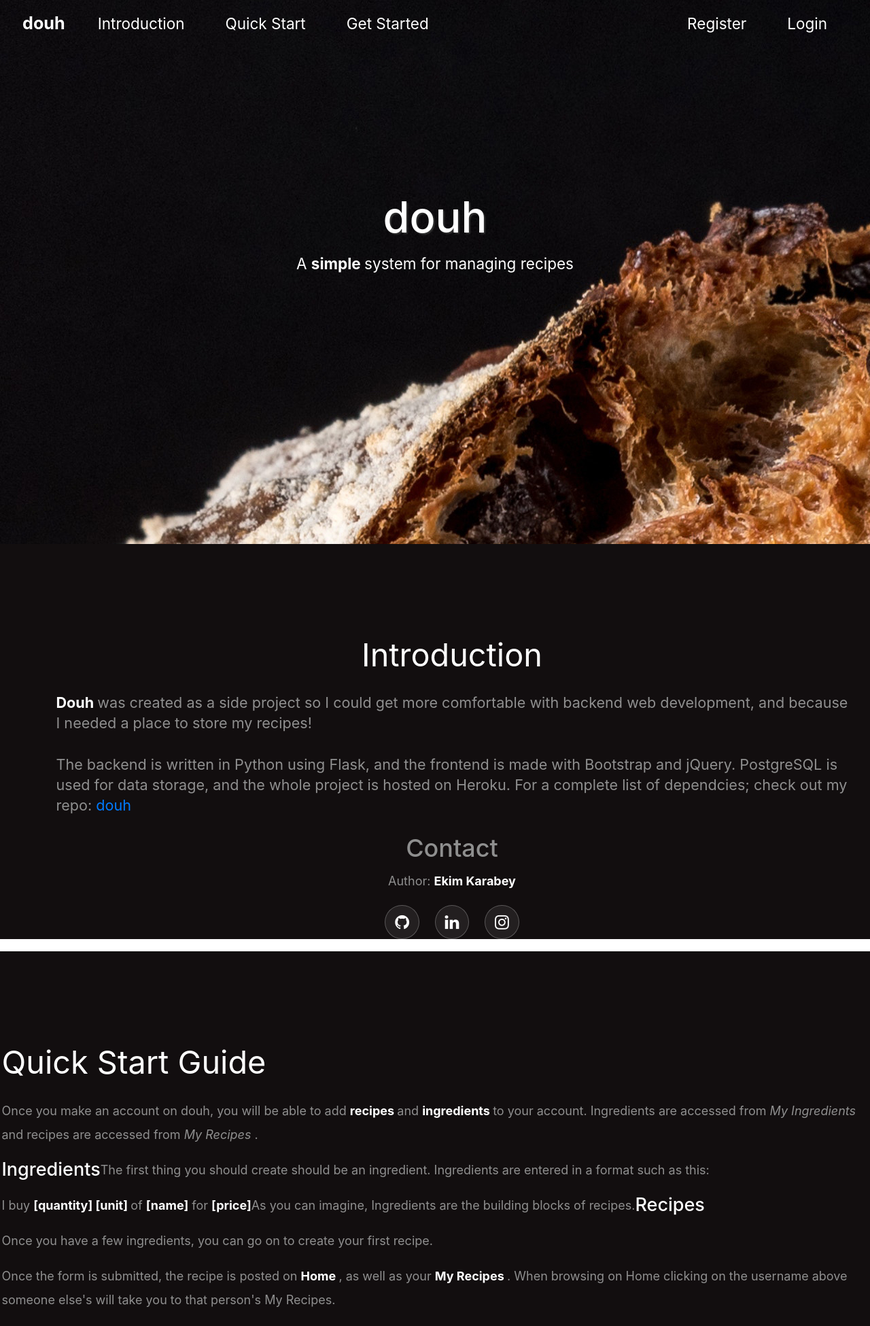
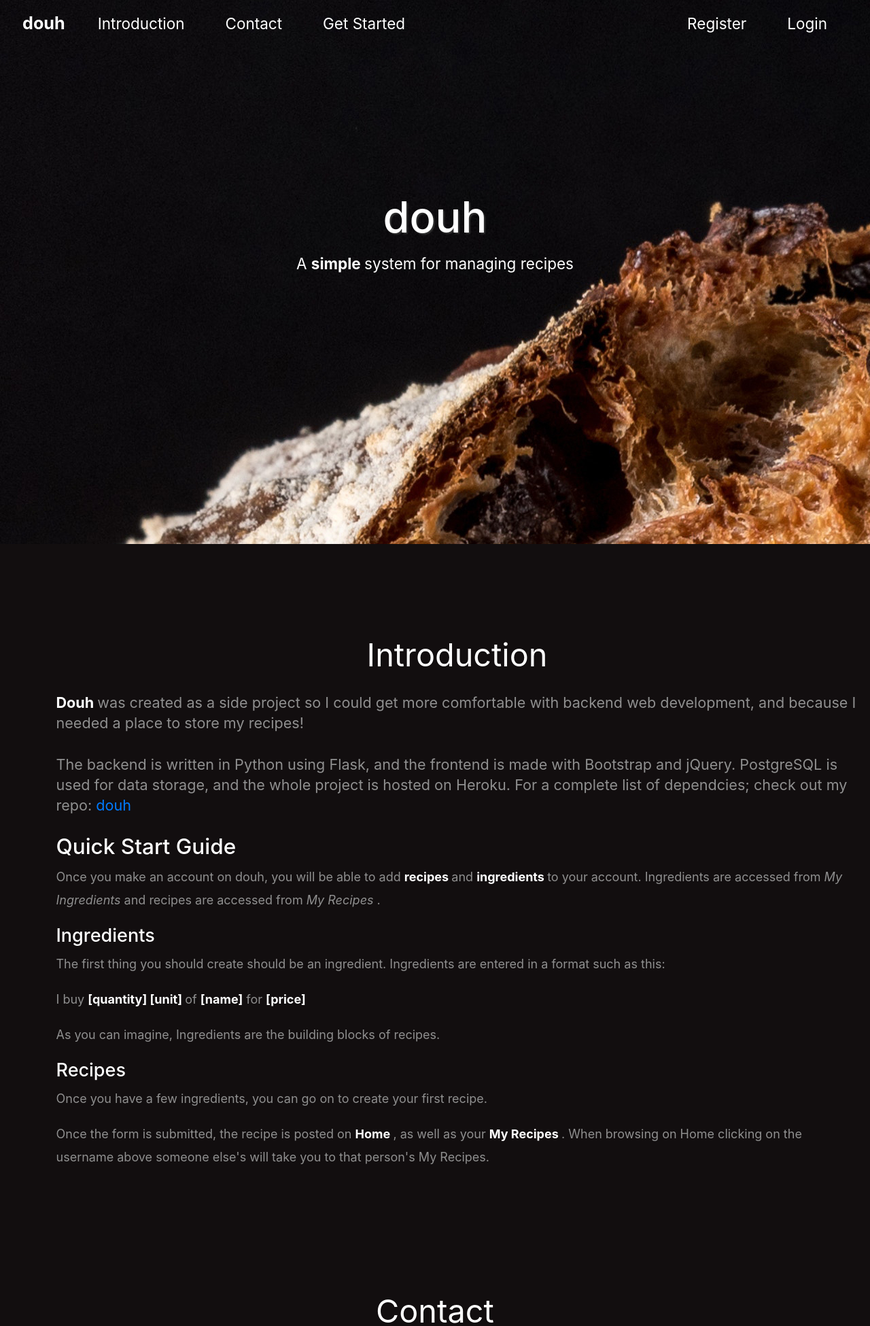
Before and after one commit to Ekimerton/Douh, a Flask app: page / in a window 1280 px wide. Shown: the top 1950 px of the page at 68% size. Run offline with Flask 2, Linux system fonts and the light colour scheme; some libraries are stand-ins or nearby versions.

Commit message:
going back

```diff
--- a/Driver/templates/intro.html
+++ b/Driver/templates/intro.html
@@ -26,7 +26,7 @@
           <div class="collapse navbar-collapse" id="navbarSupportedContent" >
             <div class="navbar-nav mr-auto" id="tmNav">
               <a class="nav-link tm-nav-link" href="#introduction">Introduction</a>
-            <a class="nav-link tm-nav-link" href="#work">Quick Start</a>
+              <a class="nav-link tm-nav-link" href="#work">Contact</a>
               <a class="nav-link tm-nav-link" href="#contact">Get Started</a>
             </div>
             <div class="navbar-nav">
@@ -45,34 +45,27 @@
             </p>
         </div>
       </div>
+
+      <div class="tm-next tm-intro-next">
+        <a href="#introduction" class="text-center tm-down-arrow-link">
+           <p><i class="arrow-down"></i></p>
+        </a>
+      </div>
     </section>
 
     <section id="introduction" class="tm-section-pad-top">
       <div class="container">
-      <div class="tm-intro-text-container col">
+            <div class="tm-intro-text-container">
                 <h2 class="tm-text-primary tm-section-title mb-4 text-center">Introduction</h2>
                 <p class="mb-4 tm-intro-text">
                   <strong> Douh </strong> was created as a side project so I could get more comfortable with backend web development, and because I needed a place to store my recipes!
                 </br>
                 </br>
-      The backend is written in Python using Flask, and the frontend is made with Bootstrap and jQuery. PostgreSQL is used for data storage, and the whole project is hosted on Heroku. For a complete list of dependcies; check out my repo: <a href="https://github.com/Ekimerton/Douh"> douh </a>
+                  The backend is written in Python using Flask, and the frontend is made with Bootstrap and jQuery. PostgreSQL is used for data storage, and the whole project is hosted on Heroku. For a complete list of dependcies; check out my repo: <a href="google.com"> douh </a>
               </p>
-    <h2 class="text-center">Contact</h2>
-    <p class="text-center"> Author: <strong> Ekim Karabey </strong> </p>
-    <ul class="icons text-center">
-      <li><a href="https://github.com/Ekimerton" class="icon style2 fa-github tm-button"><span class="label">Github</span></a></li>
-      <li><a href="https://www.linkedin.com/in/ekim-karabey-b94098175" class="icon style2 fa-linkedin tm-button"><span class="label">LinkedIn</span></a></li>
-      <li><a href="https://www.instagram.com/ekimerton/" class="icon style2 fa-instagram tm-button"><span class="label">Instagram</span></a></li>
-    </ul>
-  </div>
-</div>
-</section>
-<section id="work" class="tm-section-pad-top">
-  <div class="container">
-    <div class="row">
-      <h2 class="tm-text-primary tm-section-title mb-4 text-center">
+              <h3 class="tm-text-primary">
                 Quick Start Guide
-      </h2>
+              </h3>
               <p>
                 Once you make an account on douh, you will be able to add <strong> recipes </strong> and <strong> ingredients </strong> to your account. Ingredients are accessed from <i> My Ingredients </i> and recipes are accessed from <i> My Recipes </i>.
               <p>
@@ -93,6 +86,23 @@
               </h4>
               <p> Once you have a few ingredients, you can go on to create your first recipe. </p>
               <p> Once the form is submitted, the recipe is posted on <strong> Home </strong>, as well as your <strong> My Recipes </strong>. When browsing on Home clicking on the username above someone else's will take you to that person's My Recipes. </p>
+            </br>
+            </div>
+
+      </div>
+    </section>
+    <section id="work" class="tm-section-pad-top">
+      <div class="container tm-container-gallery">
+        <div class="row">
+          <div class="text-center col-12">
+              <h2 class="tm-text-primary tm-section-title mb-4">Contact</h2>
+              <p> Author: <strong> Ekim Karabey </strong> </p>
+              <ul class="icons">
+							<li><a href="https://github.com/Ekimerton" class="icon style2 fa-github tm-button"><span class="label">Github</span></a></li>
+							<li><a href="https://www.linkedin.com/in/ekim-karabey-b94098175" class="icon style2 fa-linkedin tm-button"><span class="label">LinkedIn</span></a></li>
+							<li><a href="https://www.instagram.com/ekimerton/" class="icon style2 fa-instagram tm-button"><span class="label">Instagram</span></a></li>
+              </ul>
+          </div>
         </div>
       </div>
     </section>
@@ -121,11 +131,9 @@
     <script src="{{ url_for('static', filename='js/jquery.singlePageNav.min.js') }}"></script>
     <script src="{{ url_for('static', filename='js/bootstrap.min.js') }}"></script>
     <script>
-
       function getOffSet(){
         var _offset = 450;
         var windowHeight = window.innerHeight;
-
         if(windowHeight > 500) {
           _offset = 400;
         }
@@ -135,17 +143,14 @@
         if(windowHeight > 830) {
           _offset = 210;
         }
-
         return _offset;
       }
-
       function setParallaxPosition($doc, multiplier, $object){
         var offset = getOffSet();
         var from_top = $doc.scrollTop(),
           bg_css = 'center ' +(multiplier * from_top - offset) + 'px';
         $object.css({"background-position" : bg_css });
       }
-
       // Parallax function
       // Adapted based on https://codepen.io/roborich/pen/wpAsm
       var background_image_parallax = function($object, multiplier, forceSet){
@@ -153,7 +158,6 @@
         multiplier = 1 - multiplier;
         var $doc = $(document);
         // $object.css({"background-attatchment" : "fixed"});
-
         if(forceSet) {
           setParallaxPosition($doc, multiplier, $object);
         } else {
@@ -162,7 +166,6 @@
           });
         }
       };
-
       var background_image_parallax_2 = function($object, multiplier){
         multiplier = typeof multiplier !== 'undefined' ? multiplier : 0.5;
         multiplier = 1 - multiplier;
@@ -172,23 +175,18 @@
           var firstTop = $object.offset().top,
               pos = $(window).scrollTop(),
               yPos = Math.round((multiplier * (firstTop - pos)) - 186);
-
           var bg_css = 'center ' + yPos + 'px';
-
           $object.css({"background-position" : bg_css });
         });
       };
-
       $(function(){
         // Hero Section - Background Parallax
         background_image_parallax($(".tm-parallax"), 0.30, false);
         background_image_parallax_2($("#contact"), 0.80);
-
         // Handle window resize
         window.addEventListener('resize', function(){
           background_image_parallax($(".tm-parallax"), 0.30, true);
         }, true);
-
         // Detect window scroll and update navbar
         $(window).scroll(function(e){
           if($(document).scrollTop() > 120) {
@@ -197,20 +195,16 @@
             $('.tm-navbar').removeClass("scroll");
           }
         });
-
         // Close mobile menu after click
         $('#tmNav a').on('click', function(){
           $('.navbar-collapse').removeClass('show');
         })
-
         // Scroll to corresponding section with animation
         $('#tmNav').singlePageNav();
-
         $("a").on('click', function(event) {
           if (this.hash !== "") {
             event.preventDefault();
             var hash = this.hash;
-
             $('html, body').animate({
               scrollTop: $(hash).offset().top
             }, 400, function(){
```
Lines whose indentation alone changed are shown as unchanged.
